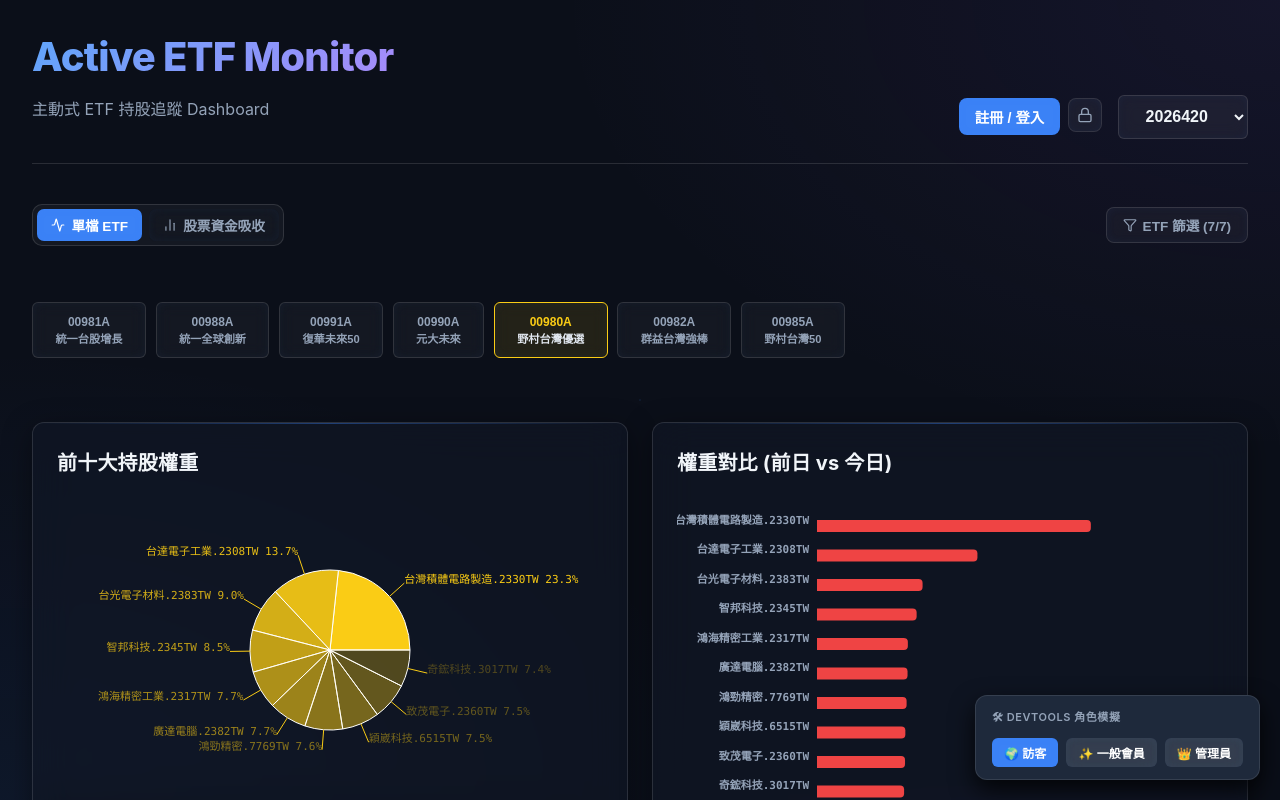
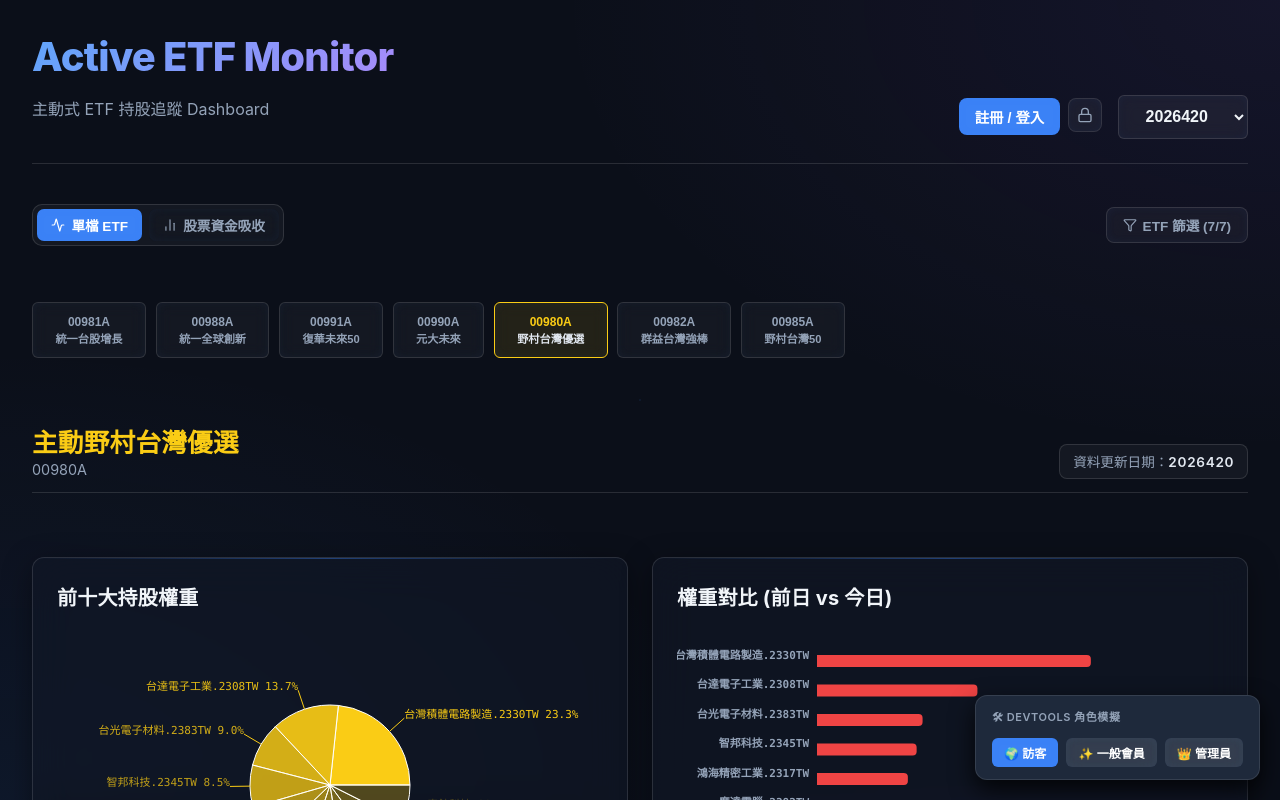
Before and after one commit to sarsadsl/etf_scratch, a React (Vite) app in the folder dashboard/: page / in a window 1280 px wide. Shown: the top 800 px of the page. Built offline with nearby package versions, Linux system fonts and the light colour scheme.

Commit message:
feat(ui): display current selected data date on single ETF view header

```diff
--- a/dashboard/src/App.jsx
+++ b/dashboard/src/App.jsx
@@ -468,6 +468,18 @@
       {/* ══════════ 單檔 ETF 視圖 ══════════ */}
       {viewMode === 'single' && (
         <>
+          <div style={{ display: 'flex', justifyContent: 'space-between', alignItems: 'flex-end', marginBottom: '1.5rem', borderBottom: '1px solid var(--border-light)', paddingBottom: '0.8rem' }}>
+            <div>
+              <h2 style={{ margin: 0, fontSize: '1.6rem', fontWeight: 700, color: ETF_META[activeEtf].color }}>
+                {ETF_META[activeEtf].name}
+              </h2>
+              <span style={{ fontSize: '0.9rem', color: 'var(--text-secondary)' }}>{activeEtf}</span>
+            </div>
+            <div style={{ fontSize: '0.85rem', color: 'var(--text-secondary)', background: 'rgba(255,255,255,0.04)', padding: '0.4rem 0.8rem', borderRadius: '8px', border: '1px solid var(--border-light)' }}>
+              資料更新日期：<span style={{ color: '#e2e8f0', fontWeight: 600, letterSpacing: '0.05em' }}>{selectedDate === 'latest' ? (historyDates[0] || '讀取中') : selectedDate}</span>
+            </div>
+          </div>
+
           {(!activeHoldings || activeHoldings.length === 0) ? (
             <div className="glass-panel" style={{ textAlign: 'center', padding: '4rem' }}>
               <Activity size={48} color="var(--text-secondary)" style={{ marginBottom: '1rem' }} />
```
